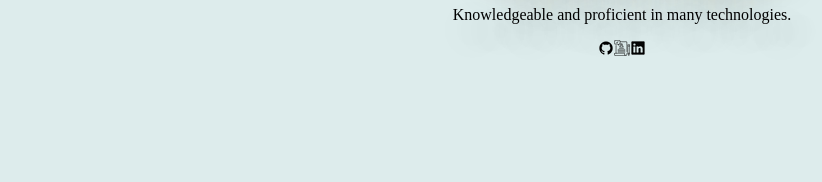
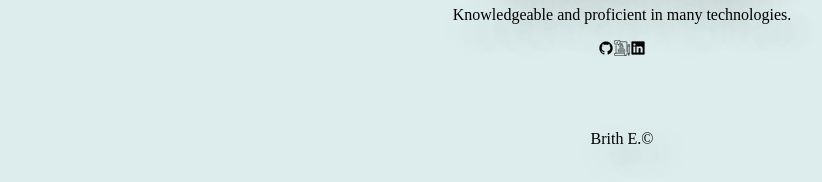
Before and after one commit to EstimeB/brithniereactportfolio, a React (Create React App) app: page / in a window 1280 px wide. Shown: the part 516-698 px from the top of the page, without its empty margins (18-840 px from the left). Built offline with nearby package versions, Linux system fonts and the light colour scheme.

Commit message:
Added footer component.

```diff
--- a/src/App.js
+++ b/src/App.js
@@ -1,29 +1,30 @@
-import React, { useState } from 'react';
-import Header from './components/Header';
-import Home from './pages/Home';
-import About from './pages/About';
-import Skills from './pages/Skills';
-import Portfolio from './pages/Portfolio';
-import Contact from './pages/Contact';
+import React, { useState } from "react";
+import Header from "./components/Header";
+import Footer from "./components/Footer";
+import Home from "./pages/Home";
+import About from "./pages/About";
+import Skills from "./pages/Skills";
+import Portfolio from "./pages/Portfolio";
+import Contact from "./pages/Contact";
 
 function App() {
-  const [currentPage, setCurrentPage] = useState('Home');
+  const [currentPage, setCurrentPage] = useState("Home");
 
   // Checking the value of `currentPage` base on the value of currentPage, we return the corresponding component to render.
   const renderPage = () => {
-    if (currentPage === 'Home') {
+    if (currentPage === "Home") {
       return <Home />;
     }
-    if (currentPage === 'About') {
+    if (currentPage === "About") {
       return <About />;
     }
-    if (currentPage === 'Skills') {
+    if (currentPage === "Skills") {
       return <Skills />;
     }
-    if (currentPage === 'Portfolio') {
+    if (currentPage === "Portfolio") {
       return <Portfolio />;
     }
-    if (currentPage === 'Contact') {
+    if (currentPage === "Contact") {
       return <Contact />;
     }
   };
@@ -36,6 +37,7 @@ function App() {
       <Header currentPage={currentPage} handlePageChange={handlePageChange} />
       {/* Calling the renderPage method to return a component  */}
       {renderPage()}
+      <Footer currentPage={currentPage} />
     </div>
   );
 }
--- a/src/components/Footer.js
+++ b/src/components/Footer.js
@@ -0,0 +1,18 @@
+import React from 'react';
+
+// Using object destructuring assignment to pluck off variables from the props object
+function Footer({ currentPage, handlePageChange }) {
+  return (
+    <footer style={styles.rightReserved}>Brith E.&copy;</footer>
+  )
+
+}
+
+const styles = {
+    rightReserved: {
+        textAlign: 'center',
+        paddingTop: '70px'
+    }
+}
+
+export default Footer;
--- a/src/components/Header.js
+++ b/src/components/Header.js
@@ -1,74 +1,85 @@
-import React from 'react';
+import React from "react";
 
 // Using object destructuring assignment to pluck off variables from the props object
 function Header({ currentPage, handlePageChange }) {
   return (
+    <header>
       <ul>
         <li style={styles.li}>
           <a
             style={styles.a}
             href="#home"
-          onClick={() => handlePageChange('Home')}
+            onClick={() => handlePageChange("Home")}
             // Checks to see if Home is the current to set it to either active or not
-          className={currentPage === 'Home' ? 'header-link active' : 'header-link'}
+            className={
+              currentPage === "Home" ? "header-link active" : "header-link"
+            }
           >
             Home
           </a>
           <a
             style={styles.a}
             href="#about"
-          onClick={() => handlePageChange('About')}
+            onClick={() => handlePageChange("About")}
             // Checks to see if Home is the current to set it to either active or not
-          className={currentPage === 'About' ? 'header-link active' : 'header-link'}
+            className={
+              currentPage === "About" ? "header-link active" : "header-link"
+            }
           >
             About
           </a>
           <a
             style={styles.a}
             href="#skills"
-          onClick={() => handlePageChange('Skills')}
+            onClick={() => handlePageChange("Skills")}
             // Checks to see if Home is the current to set it to either active or not
-          className={currentPage === 'Skills' ? 'header-link active' : 'header-link'}
+            className={
+              currentPage === "Skills" ? "header-link active" : "header-link"
+            }
           >
             Skills
           </a>
           <a
             style={styles.a}
             href="#portfolio"
-          onClick={() => handlePageChange('Portfolio')}
+            onClick={() => handlePageChange("Portfolio")}
             // Checks to see if Home is the current to set it to either active or not
-          className={currentPage === 'Portfolio' ? 'header-link active' : 'header-link'}
+            className={
+              currentPage === "Portfolio" ? "header-link active" : "header-link"
+            }
           >
             Portfolio
           </a>
           <a
             style={styles.a}
             href="#contact"
-          onClick={() => handlePageChange('Contact')}
+            onClick={() => handlePageChange("Contact")}
             // Checks to see if Home is the current to set it to either active or not
-          className={currentPage === 'Contact' ? 'header-link active' : 'header-link'}
+            className={
+              currentPage === "Contact" ? "header-link active" : "header-link"
+            }
           >
             Contact
           </a>
         </li>
       </ul>
+    </header>
   );
 }
 
 const styles = {
   li: {
-    listStyleType: 'none',
-    display: 'flex',
-    gap: '45px',
+    listStyleType: "none",
+    display: "flex",
+    gap: "45px",
   },
   a: {
-    marginTop: '40px',
-    marginBottom: '-40px',
-    textDecoration: 'none',
-    color: 'black',
-    fontSize: '30px',
-  }
-
-}
+    marginTop: "40px",
+    marginBottom: "-40px",
+    textDecoration: "none",
+    color: "black",
+    fontSize: "30px",
+  },
+};
 
 export default Header;
```
Lines whose indentation alone changed are shown as unchanged.
